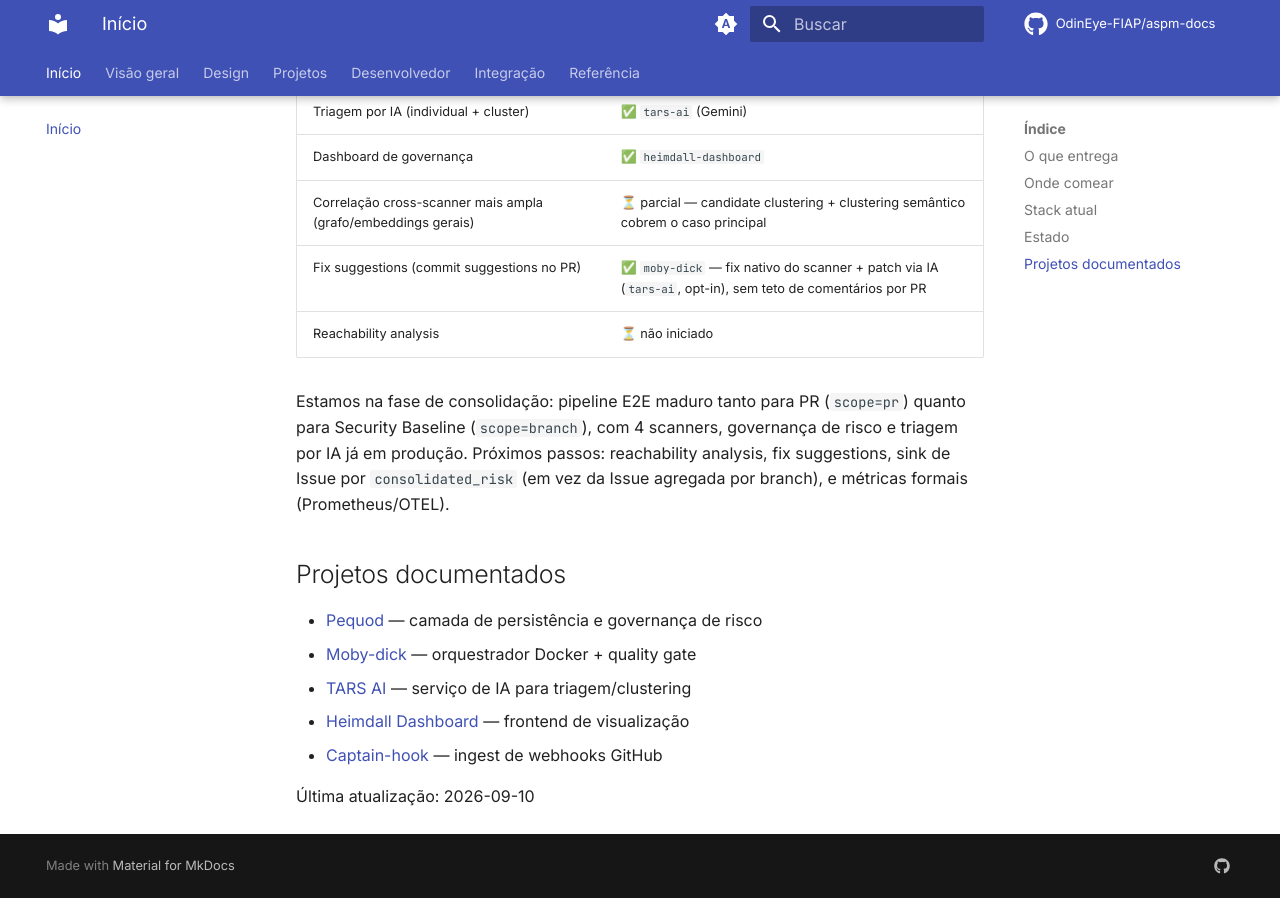
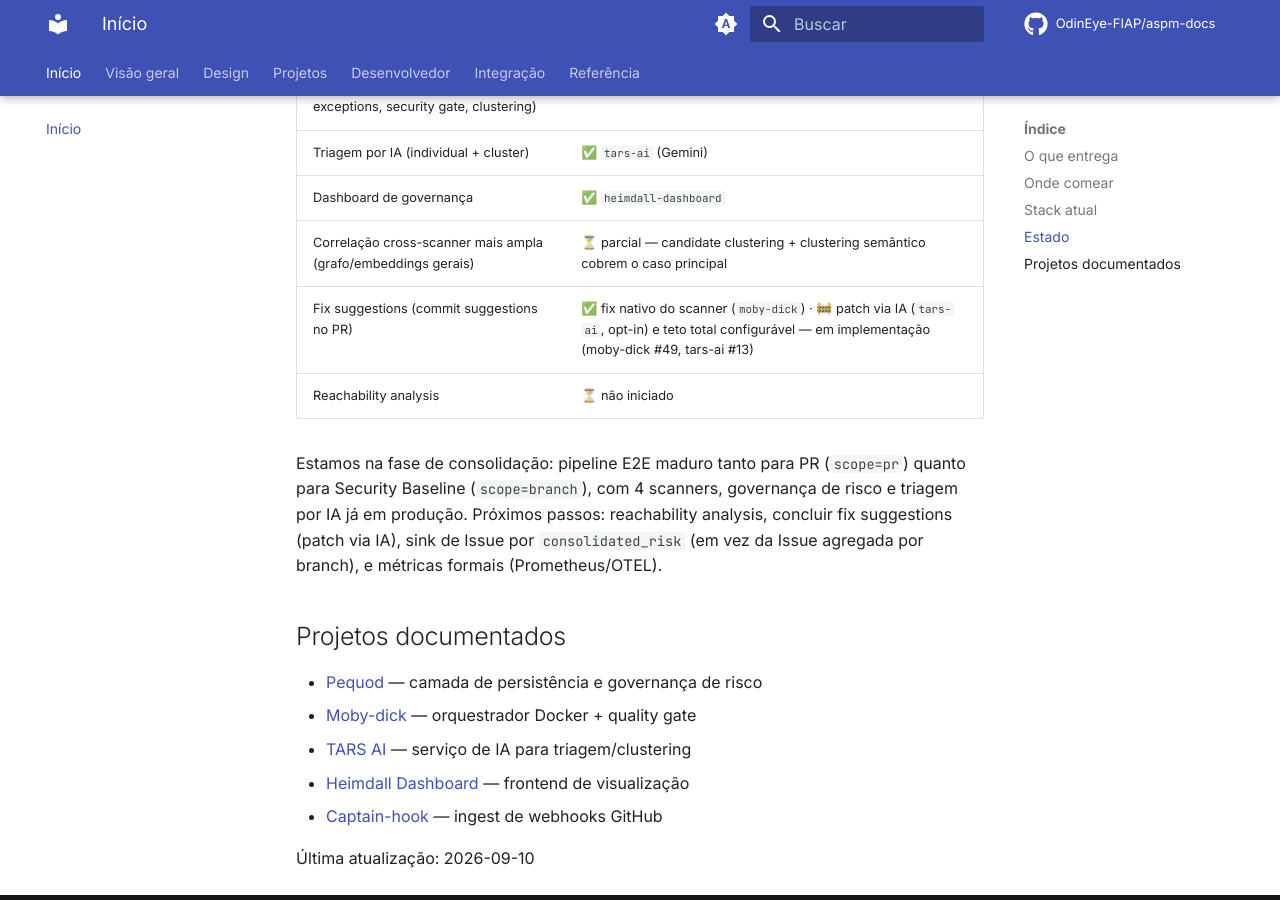
Before and after one commit to OdinEye-FIAP/aspm-docs, an MkDocs documentation site: the page built from docs/index.md, in a window 1280 px wide and 900 px high, scrolled down 2036 px. Built offline with MkDocs 1.6.1 and Material for MkDocs 9.7.7, drawn with Linux system fonts in a browser that asks for light colours; comment, search, counter and statistics services are not loaded.

Commit message:
docs: fix suggestions como "em implementação" até o merge dos PRs
Responde ao review do PR #26: patch via IA e teto total dependem de
moby-dick #49 e tars-ai #13 (ainda abertos), e a menção a fix suggestions em
"Próximos passos" deixa de contradir a tabela.

Co-Authored-By: Claude Sonnet 5.5 <noreply@anthropic.com>
Claude-Session: https://claude.ai/code/session_017p2tf5WFNH9YWHqvEi9dz4

```diff
--- a/docs/index.md
+++ b/docs/index.md
@@ -85,10 +85,10 @@ flowchart LR
 | Triagem por IA (individual + cluster) | ✅ `tars-ai` (Gemini) |
 | Dashboard de governança | ✅ `heimdall-dashboard` |
 | Correlação cross-scanner mais ampla (grafo/embeddings gerais) | ⏳ parcial — candidate clustering + clustering semântico cobrem o caso principal |
-| Fix suggestions (commit suggestions no PR) | ✅ `moby-dick` — fix nativo do scanner + patch via IA (`tars-ai`, opt-in), sem teto de comentários por PR |
+| Fix suggestions (commit suggestions no PR) | ✅ fix nativo do scanner (`moby-dick`) · 🚧 patch via IA (`tars-ai`, opt-in) e teto total configurável — em implementação (moby-dick #49, tars-ai #13) |
 | Reachability analysis | ⏳ não iniciado |
 
-Estamos na fase de consolidação: pipeline E2E maduro tanto para PR (`scope=pr`) quanto para Security Baseline (`scope=branch`), com 4 scanners, governança de risco e triagem por IA já em produção. Próximos passos: reachability analysis, fix suggestions, sink de Issue por `consolidated_risk` (em vez da Issue agregada por branch), e métricas formais (Prometheus/OTEL).
+Estamos na fase de consolidação: pipeline E2E maduro tanto para PR (`scope=pr`) quanto para Security Baseline (`scope=branch`), com 4 scanners, governança de risco e triagem por IA já em produção. Próximos passos: reachability analysis, concluir fix suggestions (patch via IA), sink de Issue por `consolidated_risk` (em vez da Issue agregada por branch), e métricas formais (Prometheus/OTEL).
 
 ## Projetos documentados
 
```
Also changed, not shown: docs/overview/decisions.md (+1 -1 lines), docs/overview/what-is-aspm.md (+2 -2 lines).
